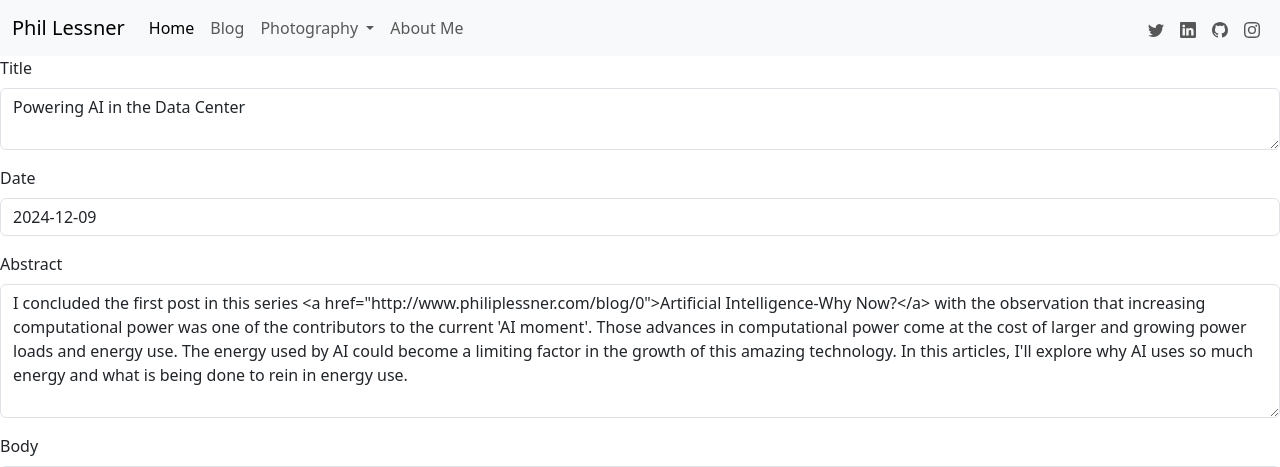
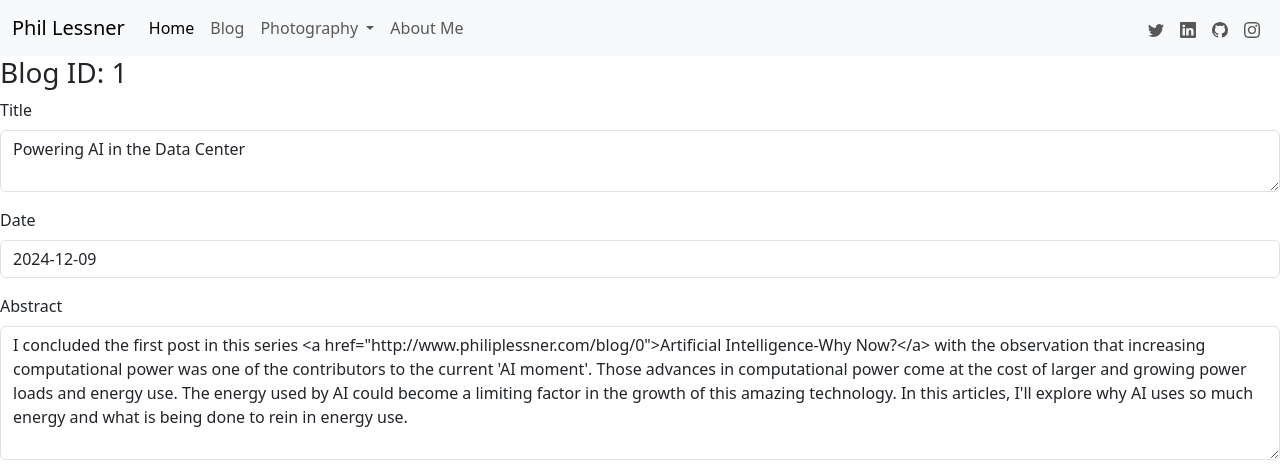
Before and after one commit to philiplessner/website, a Flask app: page /blogedit/1 in a window 1280 px wide. Shown: the top 467 px of the page. Run offline with Flask 3, Linux system fonts and the light colour scheme; a user stored in the database is signed in.

Commit message:
A few minor edits.

```diff
--- a/app/admin.py
+++ b/app/admin.py
@@ -117,5 +117,5 @@ def blog_edit(blogid):
         else:
             form.blogpagecss.data = blog.pagecss
         return render_template('blogedit.html', form=form, blogid=blogid)
-    if form.validate_on_submit:
-        pass
+    if form.validate_on_submit():
+        return "Hello, World"
--- a/app/templates/blogedit.html
+++ b/app/templates/blogedit.html
@@ -1,6 +1,8 @@
 {% extends "base.html" %}
 {% block content %}
-
+<div class=""mb-3">
+<h3>Blog ID: {{ blogid }}</h3>
+</div>
 <form method="POST" action="{{ url_for('admin.blog_edit', blogid=blogid) }}" novalidate>
     {{ form.hidden_tag() }}
     <div class="mb-3">
```
